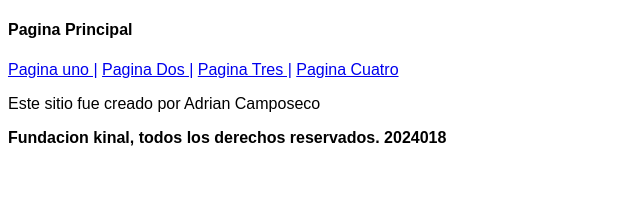
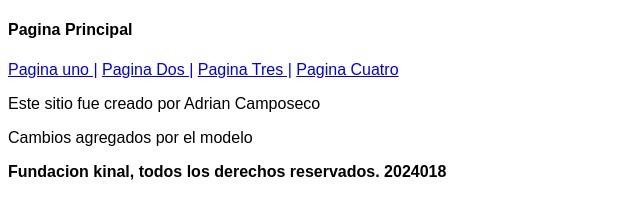
Before and after one commit to AndyAjiatas07/proyecto_1, a plain HTML site: page index.html in a window 1280 px wide. Shown: the whole page, without its empty margins (0-640 px from the left). Drawn offline with Linux system fonts and the light colour scheme; files that its build step writes are made by us from their sources.

Commit message:
se agrego el modelo persona

```diff
--- a/index.html
+++ b/index.html
@@ -22,6 +22,9 @@
         <section>
             <p>Este sitio fue creado por Adrian Camposeco</p>
         </section>
+        <section>
+            <p>Cambios agregados por el modelo</p>
+        </section>
     </main>
     <footer>
         <p><strong>Fundacion kinal, todos los derechos reservados. 2024018</strong></p>
```
